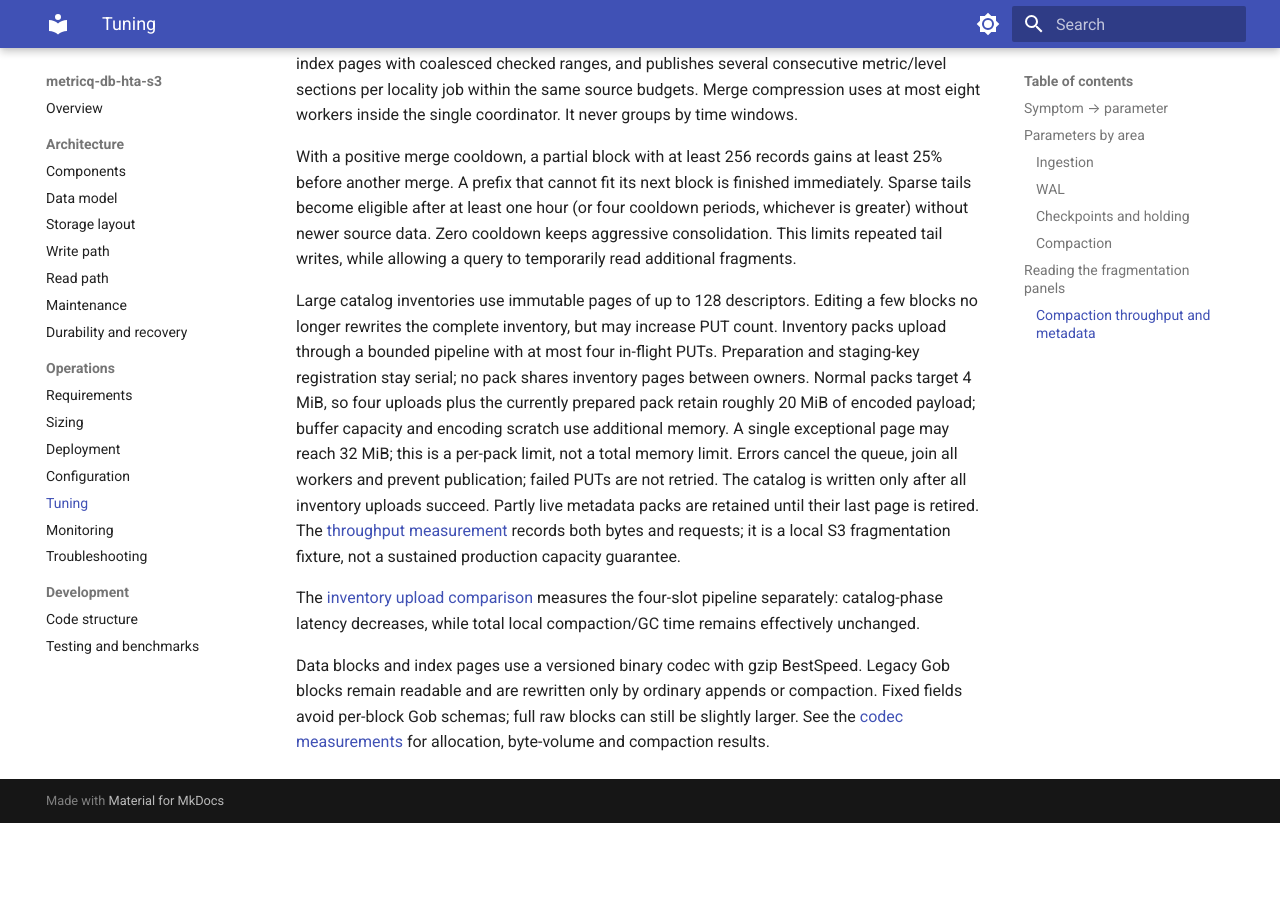
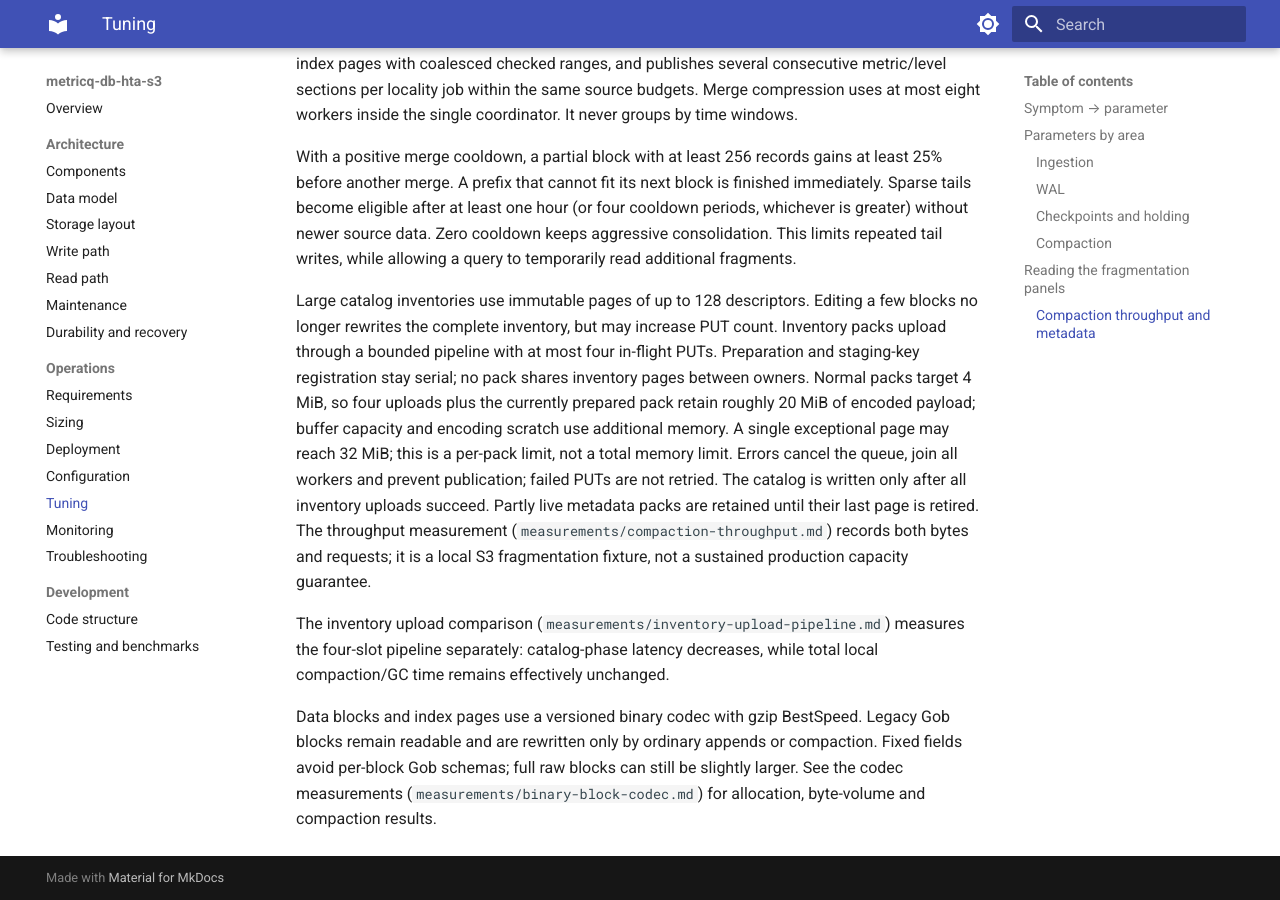
Before and after one commit to metricq/metricq-db-hta-s3, an MkDocs documentation site: the page built from docs/operations/tuning.md, in a window 1280 px wide and 900 px high, scrolled down 3540 px. Built offline with MkDocs 1.6.1 and Material for MkDocs 9.7.7, drawn with Linux system fonts in a browser that asks for light colours; before the commit the page ends 4363 px from its top, so only the background shows below that.

Commit message:
Reference measurements outside docs/ as paths, not links
mkdocs --strict rejected the relative links to ../../measurements/, which
lies outside the documentation tree, so the docs workflow failed.

Assisted-by: Claude <noreply@anthropic.com>

```diff
--- a/docs/operations/tuning.md
+++ b/docs/operations/tuning.md
@@ -123,16 +123,16 @@ not a total memory limit. Errors cancel the queue, join all workers and prevent
 publication; failed PUTs are not retried. The catalog is written only after all
 inventory uploads succeed. Partly live metadata packs are retained until their
 last page is retired.
-The [throughput measurement](../../measurements/compaction-throughput.md) records
+The throughput measurement (`measurements/compaction-throughput.md`) records
 both bytes and requests; it is a local S3 fragmentation fixture, not a sustained
 production capacity guarantee.
 
-The [inventory upload comparison](../../measurements/inventory-upload-pipeline.md)
+The inventory upload comparison (`measurements/inventory-upload-pipeline.md`)
 measures the four-slot pipeline separately: catalog-phase latency decreases,
 while total local compaction/GC time remains effectively unchanged.
 
 Data blocks and index pages use a versioned binary codec with gzip BestSpeed.
 Legacy Gob blocks remain readable and are rewritten only by ordinary appends or
 compaction. Fixed fields avoid per-block Gob schemas; full raw blocks can still
-be slightly larger. See the [codec measurements](../../measurements/binary-block-codec.md)
+be slightly larger. See the codec measurements (`measurements/binary-block-codec.md`)
 for allocation, byte-volume and compaction results.
```
Also changed, not shown: docs/development/metadata-write-plan.md (+1 -1 lines).
